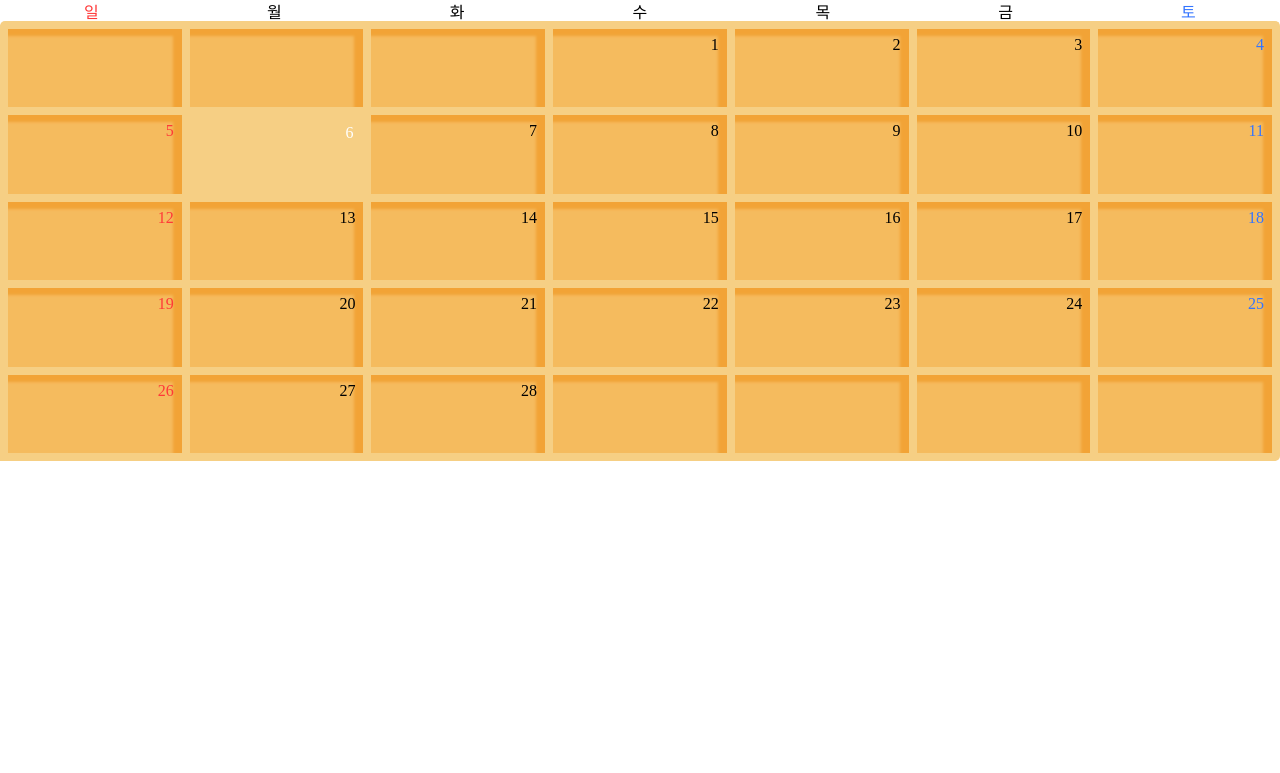
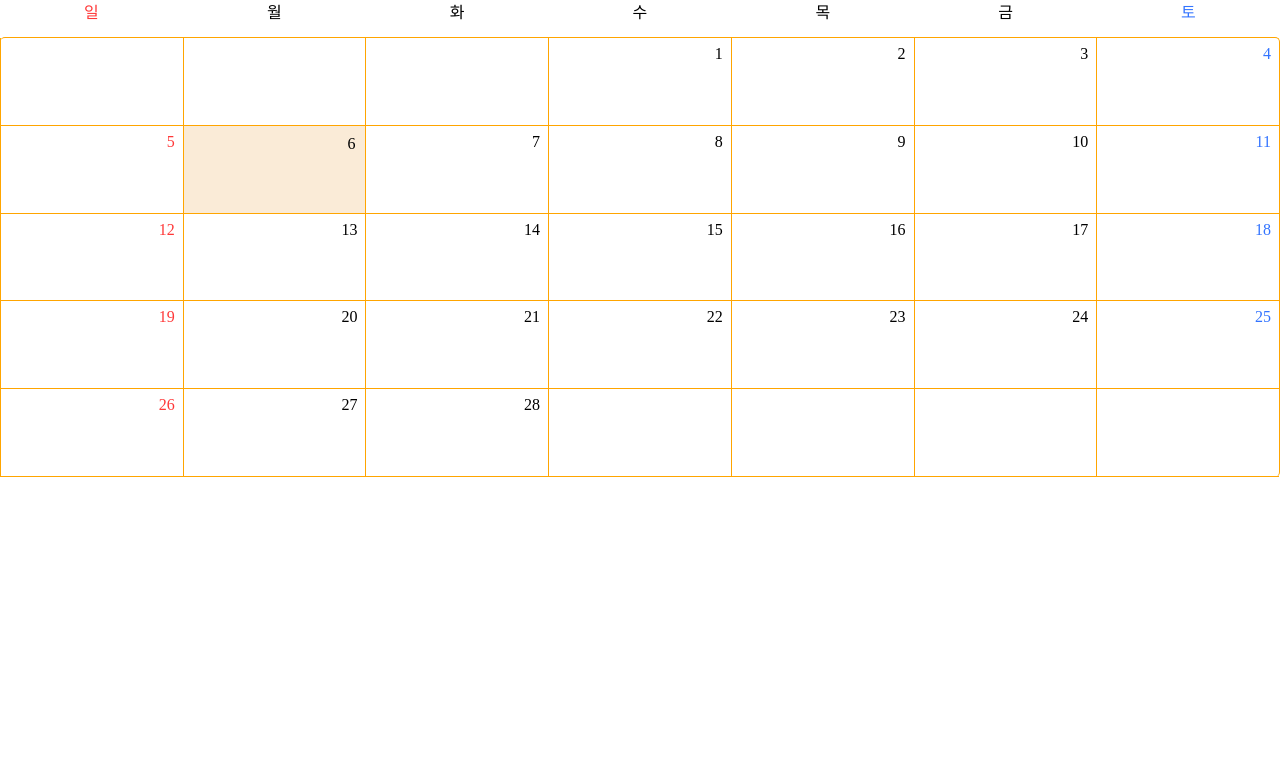
Before and after one commit to Wapl-team/Wapl, a Django app: template server/apps/wapl/templates/main.html in a window 1280 px wide. Shown: the part 59-832 px from the top of the page. Before the commit the page ends 520 px from the top, so only its background shows below. Run offline with Django 3.2, Linux system fonts and the light colour scheme; the template is opened without the code that fills it: most values are stand-ins (such as "Sample title", 1, 10 or a date in 2020); some libraries are stand-ins or nearby versions.

Commit message:
design: main css 수정

```diff
--- a/server/static/css/main.css
+++ b/server/static/css/main.css
@@ -60,6 +60,7 @@ body {
   overflow-x: hidden;
   transition: 0.5s;
   padding-top: 60px;
+  border:0px solid orange;
 }
 
 .sidebar-menu p {
@@ -234,8 +235,8 @@ body {
 
 .go-today {
   width: 75px;
-  border-left: 5px solid #f6cf84;
-  border-right: 5px solid #f6cf84;
+  border-left: 1px solid orange;
+  border-right: 1px solid orange;
 }
 
 .days {
@@ -251,10 +252,11 @@ body {
   display: flex;
   flex-flow: row wrap;
   height: 55vh;
-  border-top: 8px solid #f6cf84;
-  border-right: 8px solid #f6cf84;
-  background-color: #f5bb5e;
+  border-top: 1px solid orange;
+  border-right: 1px solid orange;
+  background-color: white;
   border-radius: 5px;
+  margin-top:1em;
 }
 
 .date {
@@ -262,19 +264,18 @@ body {
   height: calc(100% / 5);
   padding: 8px;
   text-align: right;
-  border-bottom: 8px solid #f6cf84;
-  border-left: 8px solid #f6cf84;
-  box-shadow: inset -9px 7px 3px 0px #f2a336;
+  border-bottom: 1px solid orange;
+  border-left: 1px solid orange;
 }
 
 .date-onclick {
   width: calc(100% / 7);
   padding: 8px;
   text-align: right;
-  border-bottom: 8px solid #f6cf84;
-  border-left: 8px solid #f6cf84;
+  border-bottom:1px solid orange;
+  border-left: 1px solid orange;
   box-shadow: none;
-  background-color: #f6cf84;
+  background-color: antiquewhite;
 }
 
 /* 일요일은 빨간색, 토요일은 파란색으로 */
@@ -294,7 +295,7 @@ body {
 
 .today {
   position: relative;
-  color: white;
+  color: black;
   border-radius: 15px;
   padding: 2px;
 }
```
Also changed, not shown: server/apps/wapl/migrations/0001_initial.py, server/apps/wapl/migrations/0002_meeting_default_image_meeting_image_and_more.py (deleted).
